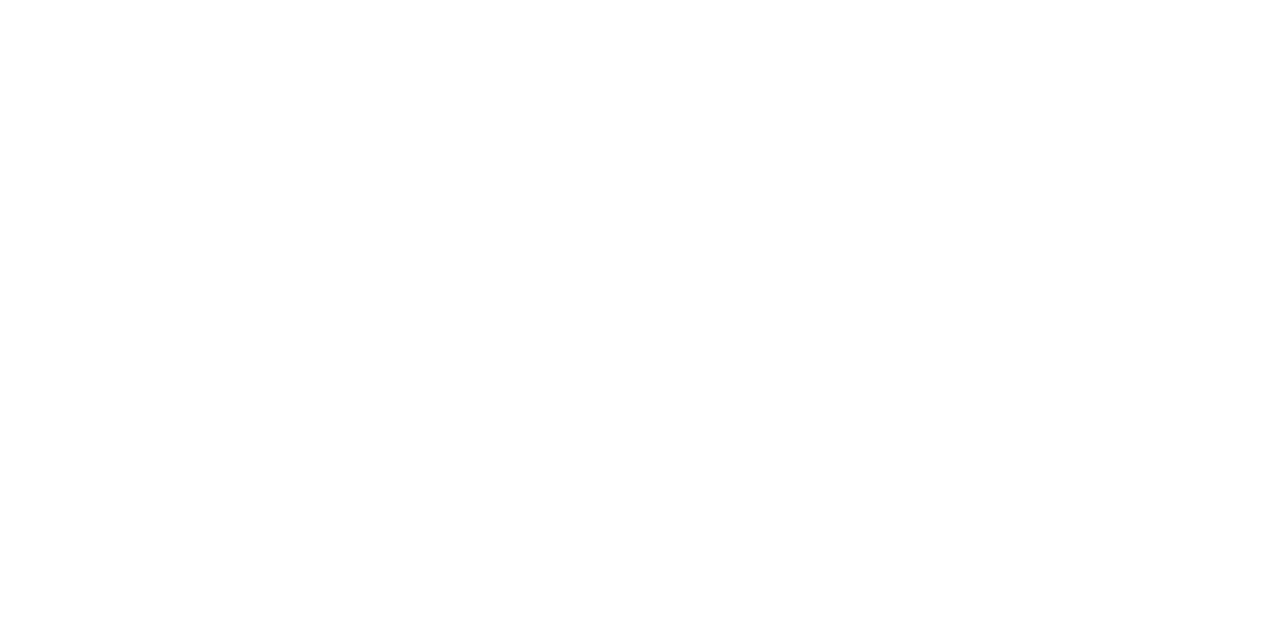
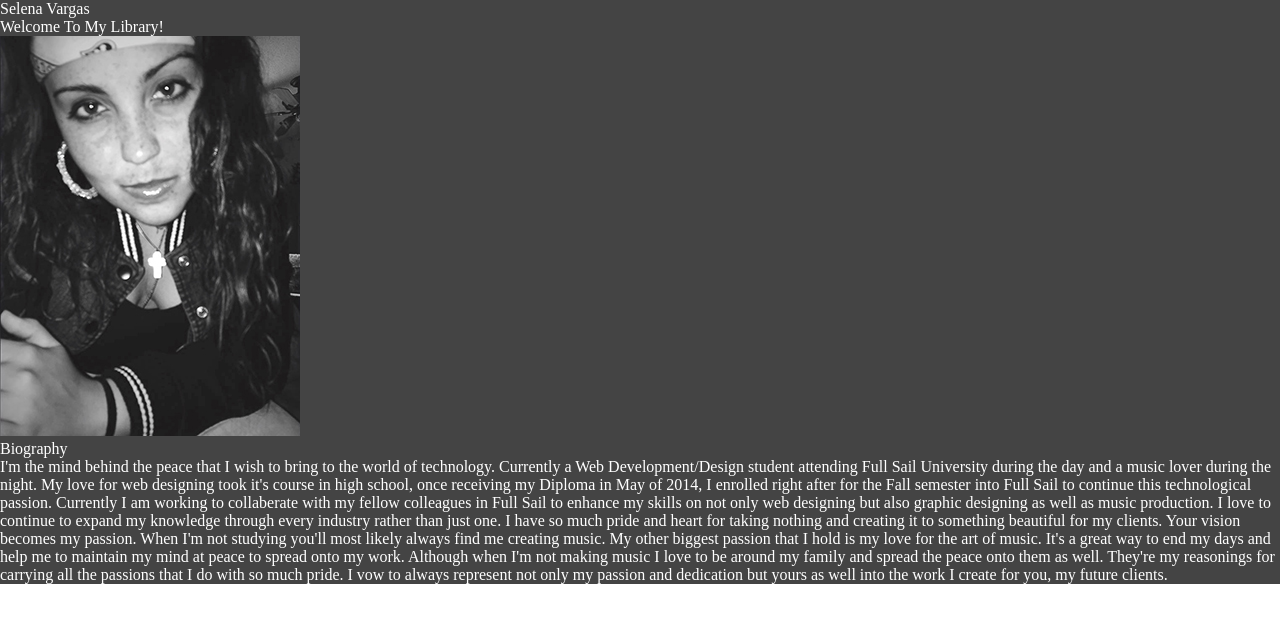
Before and after one commit to Smvargas787/WSP-2.5, a plain HTML site: page index.html in a window 1280 px wide. Drawn offline with Linux system fonts and the light colour scheme.

Commit message:
building a library

```diff
--- a/css/main.css
+++ b/css/main.css
@@ -5,6 +5,10 @@
 
 
 /* HEADER ============================== */
+header, section{
+    background-color: #444444;
+    color: white;
+}
 
 /* ABOUT ============================== */
 
--- a/index.html
+++ b/index.html
@@ -1,7 +1,7 @@
 <!DOCTYPE html>
 <html>
 <head>
-	<title>WSP: Firstname Lastname</title>
+	<title>WSP: Selena Vargas</title>
 	<link rel="stylesheet" type="text/css" href="css/reset.css" />
 	<link rel="stylesheet" type="text/css" href="css/main.css" />
 </head>
@@ -10,7 +10,37 @@
 
 	<!-- Header -->
 
+	<header>
+		<h1>Selena Vargas</h1>
+		<p>Welcome To My Library!</p>
+	</header>
+
+
 	<!-- About -->
+	<section>
+		<article>
+			<img class="bio_pic" src="images/svbiosmall.jpg" alt="bio_pic">
+		</article>
+
+		<article>
+			<h2>Biography</h2>
+				<p>I'm the mind behind the peace that I wish to bring to the world of technology.
+					Currently a Web Development/Design student attending Full Sail University during the day and a music lover during the night.
+					My love for web designing took it's course in high school, once receiving my Diploma in May of 2014, I enrolled right after for the Fall semester into Full Sail to continue this technological passion.
+					Currently I am working to collaberate with my fellow colleagues in Full Sail to enhance my skills on not only web designing but also graphic designing as well as music production.
+					I love to continue to expand my knowledge through every industry rather than just one. I have so much pride and heart for taking nothing and creating it to something beautiful for my clients.
+					Your vision becomes my passion. When I'm not studying you'll most likely always find me creating music. My other biggest passion that I hold is my love for the art of music. It's a great way to end my days and help me to maintain my mind at peace to spread onto my work.
+					Although when I'm not making music I love to be around my family and spread the peace onto them as well. They're my reasonings for carrying all the passions that I do with so much pride.
+					I vow to always represent not only my passion and dedication but yours as well into the work I create for you, my future clients.
+				</p>
+		</article>
+
+		<article>
+
+		</article>
+
+	</section>
+
 
 
 	<!-- Blog, Components -->
```
Also changed, not shown: images/svbio.jpg (added), images/svbiosmall.jpg (added).
